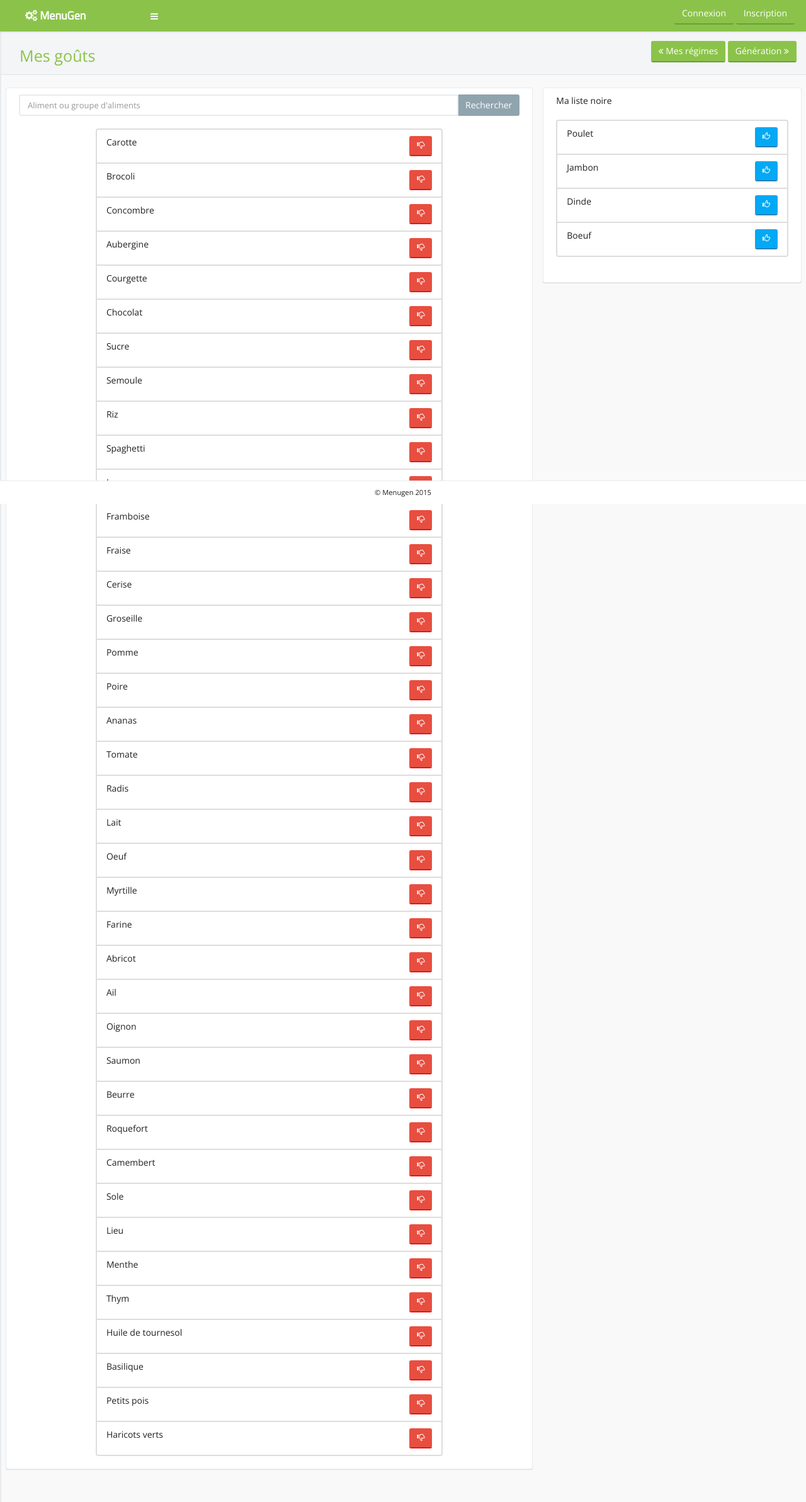
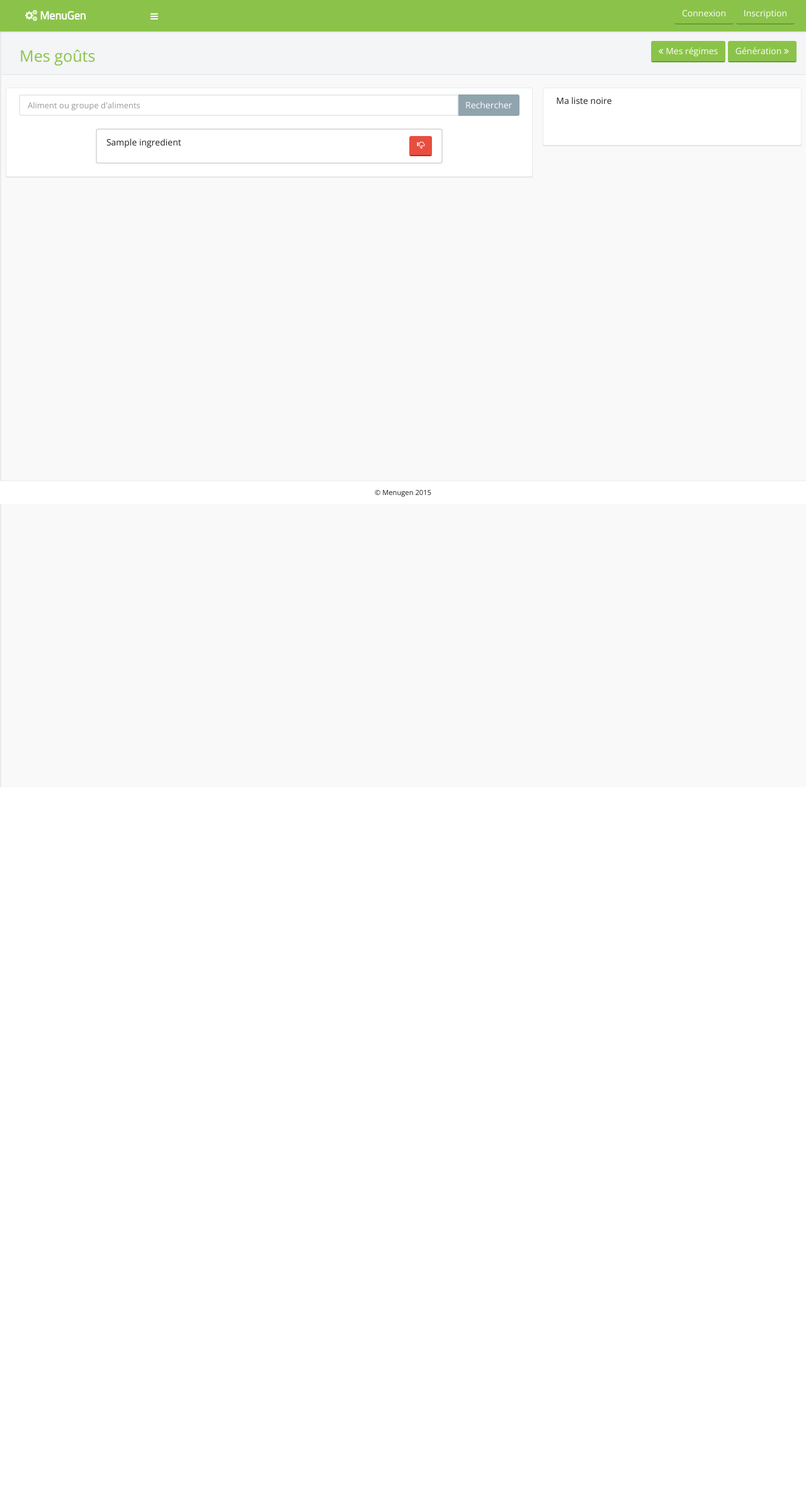
Before and after one commit to PLNech/MenuGen, a Django app: page /tastes in a window 1280 px wide. Shown: the whole page at 63% size. After the commit the page ends 1250 px from the top, so only its background shows below. Run offline with Django 3.2, Linux system fonts and the light colour scheme; tables that the repository leaves empty hold one stand-in row (values such as "Sample post"); some libraries are stand-ins or nearby versions.

Commit message:
Tastes view: load ingredients from database

```diff
--- a/menus/templates/profile/tastes.html
+++ b/menus/templates/profile/tastes.html
@@ -35,7 +35,7 @@
                 <div class="row">
                     <div class="col-lg-offset-2 col-lg-8">
                         <ul id="liked-aliments" class="list-group">
-                            {% for aliment in request.session.liked_aliments %}
+                            {% for aliment in ingredients %}
                                 <li class="list-group-item">
                                     <div class="row">
                                         <div class="col-md-6">
--- a/menus/views.py
+++ b/menus/views.py
@@ -4,6 +4,7 @@
 from django.shortcuts import render, redirect
 from menus.data.generator import generate_planning
 from menus.models import Recipe
+from menus.models import Ingredient
 
 
 def landing(request):
@@ -218,52 +219,13 @@
 def tastes(request):
     """ Here should be fetch the aliments """
 
-    if 'liked_aliments' not in request.session:
-        request.session['liked_aliments'] = [
-            "Carotte",
-            "Brocoli",
-            "Concombre",
-            "Aubergine",
-            "Courgette",
-            "Chocolat",
-            "Sucre",
-            "Semoule",
-            "Riz",
-            "Spaghetti",
-            "Lasagnes",
-            "Framboise",
-            "Fraise",
-            "Cerise",
-            "Groseille",
-            "Pomme",
-            "Poire",
-            "Ananas",
-            "Tomate",
-            "Radis",
-            "Lait",
-            "Oeuf",
-            "Myrtille",
-            "Farine",
-            "Abricot",
-            "Ail",
-            "Oignon",
-            "Saumon",
-            "Beurre",
-            "Roquefort",
-            "Camembert",
-            "Sole",
-            "Lieu",
-            "Menthe",
-            "Thym",
-            "Huile de tournesol",
-            "Basilique",
-            "Petits pois",
-            "Haricots verts"
-        ]
-    if 'disliked_aliments' not in request.session:
-        request.session['disliked_aliments'] = [ "Poulet", "Jambon", "Dinde", "Boeuf" ]
+    #if 'liked_aliments' not in request.session:
+    #    request.session['liked_aliments'] = [ingredient.name for ingredient in Ingredient.objects.all()]
+    #if 'disliked_aliments' not in request.session:
+    #    request.session['disliked_aliments'] = [ "Poulet", "Jambon", "Dinde", "Boeuf" ]
 
-    return render(request, 'profile/tastes.html', {})
+    return render(request, 'profile/tastes.html',
+            {'ingredients': [ingredient.name for ingredient in Ingredient.objects.all()]})
 
 
 @login_required
```
